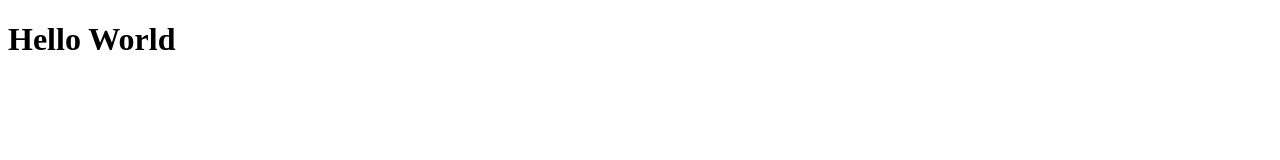
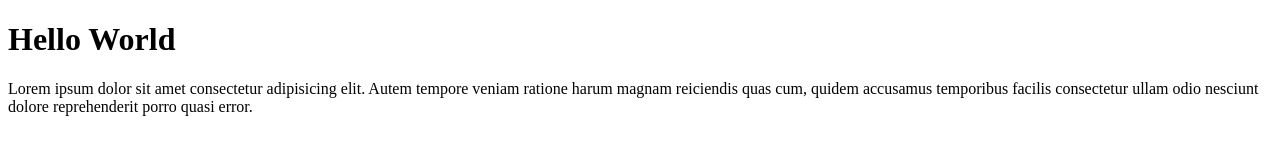
Before and after one commit to chestnuthealer/chestnut-git-test, a plain HTML site: page index.html in a window 1280 px wide. Drawn offline with Linux system fonts and the light colour scheme.

Commit message:
Add paragraph in index

```diff
--- a/index.html
+++ b/index.html
@@ -7,5 +7,10 @@
     </head>
     <body>
         <h1>Hello World</h1>
+        <p>
+            Lorem ipsum dolor sit amet consectetur adipisicing elit. Autem tempore veniam ratione harum magnam
+            reiciendis quas cum, quidem accusamus temporibus facilis consectetur ullam odio nesciunt dolore
+            reprehenderit porro quasi error.
+        </p>
     </body>
 </html>
```
